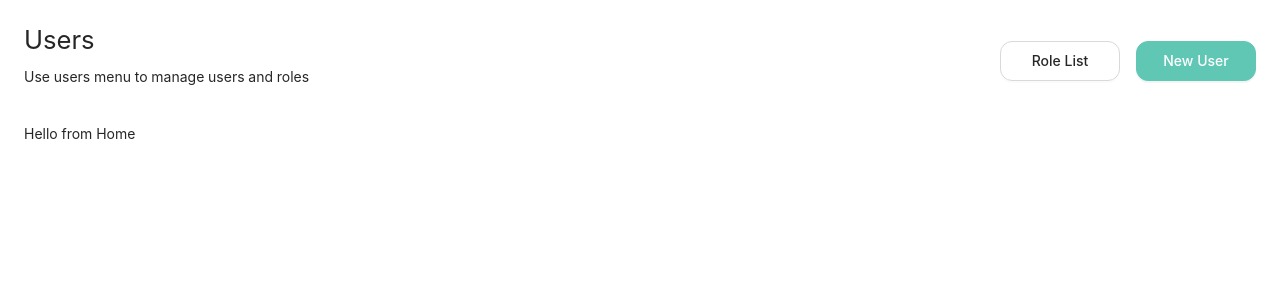
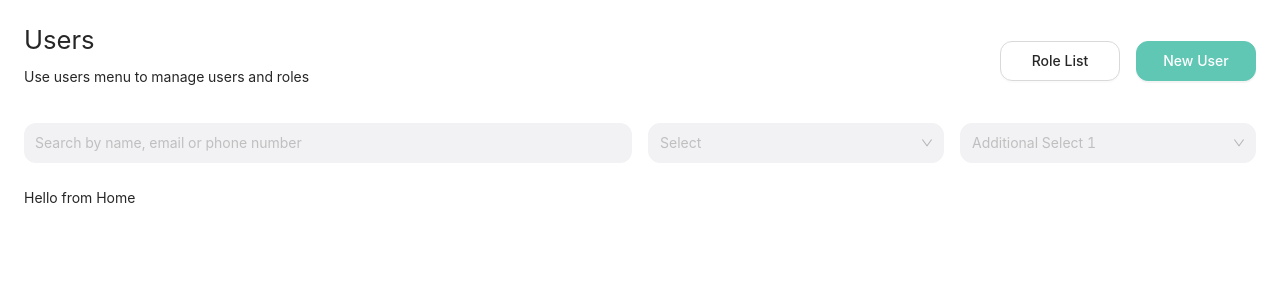
Before and after one commit to restuba/efishery-crud, a React (Create React App) app: page / in a window 1280 px wide. Shown: the top 300 px of the page. Built offline with nearby package versions, Linux system fonts and the light colour scheme.

Commit message:
feat(components): add filer search component

```diff
--- a/src/components/atoms/index.js
+++ b/src/components/atoms/index.js
@@ -1,3 +1,4 @@
 export { default as Button } from './button';
 export { default as Select } from './select';
 export { default as Typography } from './typography';
+export { default as Input } from './input';
--- /dev/null
+++ b/src/components/atoms/input/index.js
@@ -0,0 +1,12 @@
+import React from 'react';
+import Input from './style';
+
+const Index = (props) => {
+  const { placeholder, ...otherProps } = props;
+  return (
+    // eslint-disable-next-line react/jsx-props-no-spreading
+    <Input placeholder={placeholder} {...otherProps} />
+  );
+};
+
+export default Index;
--- /dev/null
+++ b/src/components/atoms/input/style.js
@@ -0,0 +1,24 @@
+import styled from 'styled-components';
+import { Input as InputLib } from 'antd';
+import { colors } from '../../../configs';
+
+const Input = styled(InputLib)`
+  border-radius: 12px;
+  background-color: ${colors.light2};
+  border: none;
+  color: ${colors.dark2};
+  height: 40px;
+  .ant-input-prefix {
+    margin-right: 8px;
+    .remixicon-icon {
+      width: 17px;
+      height: 17px;
+    }
+  }
+  .ant-input {
+    background-color: ${colors.light2};
+    height: unset !important;
+  }
+`;
+
+export default Input;
--- a/src/components/atoms/select/index.js
+++ b/src/components/atoms/select/index.js
@@ -4,10 +4,20 @@ import { colors } from '../../../configs';
 
 const Select = styled(SelectLib)`
   font-size: 14px;
+  display: block;
   .ant-select-selector {
+    height: 40px !important;
     border-color: ${colors.light2} !important;
     border-radius: 12px !important;
     background-color: ${colors.light2} !important;
+    .ant-select-selection-search-input {
+      height: 40px !important;
+    }
+    .ant-select-selection-placeholder,
+    .ant-select-selection-item {
+      display: flex;
+      align-items: center;
+    }
   }
 
   .ant-select-selection-overflow-item {
--- /dev/null
+++ b/src/components/organisms/filterSearch/index.js
@@ -0,0 +1,27 @@
+/* eslint-disable react/jsx-props-no-spreading */
+import { Col, Row } from 'antd';
+import React from 'react';
+import { Input, Select } from '../../atoms';
+import Wrapper from './style';
+
+const Index = (props) => {
+  const { inputProps, selectProps, additionalSelectProps, ...otherProps } =
+    props;
+  return (
+    <Wrapper {...otherProps}>
+      <Row justify="space-between" gutter={[16, 16]}>
+        <Col xs={24} md={12}>
+          <Input {...inputProps} />
+        </Col>
+        <Col xs={12} md={6}>
+          <Select {...selectProps} allowClear showSearch />
+        </Col>
+        <Col xs={12} md={6}>
+          <Select {...additionalSelectProps} allowClear showSearch />
+        </Col>
+      </Row>
+    </Wrapper>
+  );
+};
+
+export default Index;
--- /dev/null
+++ b/src/components/organisms/filterSearch/style.js
@@ -0,0 +1,5 @@
+import styled from 'styled-components';
+
+const Wrapper = styled.div``;
+
+export default Wrapper;
--- /dev/null
+++ b/src/components/organisms/index.js
@@ -0,0 +1 @@
+export { default as FilterSearch } from './filterSearch';
--- a/src/components/pages/home/index.js
+++ b/src/components/pages/home/index.js
@@ -3,7 +3,19 @@ import React from 'react';
 import { Helmet } from 'react-helmet-async';
 import { Button } from '../../atoms';
 import { PageTitle } from '../../molecules';
+import { FilterSearch } from '../../organisms';
 import { MainTemplate } from '../../templates';
+
+const options = [
+  {
+    value: '1',
+    label: 'Option 1',
+  },
+  {
+    value: '2',
+    label: 'Option 2',
+  },
+];
 
 const Index = () => {
   return (
@@ -20,6 +32,22 @@ const Index = () => {
             button2={<Button type="primary">New User</Button>}
           />
         </Col>
+        <Col span={24}>
+          <FilterSearch
+            inputProps={{
+              placeholder: 'Search by name, email or phone number',
+            }}
+            selectProps={{
+              placeholder: 'Select',
+              options,
+              style: { display: 'block' },
+            }}
+            additionalSelectProps={{
+              placeholder: 'Additional Select 1',
+              options,
+            }}
+          />
+        </Col>
         <Col span={24}>Hello from Home</Col>
       </Row>
     </MainTemplate>
```
